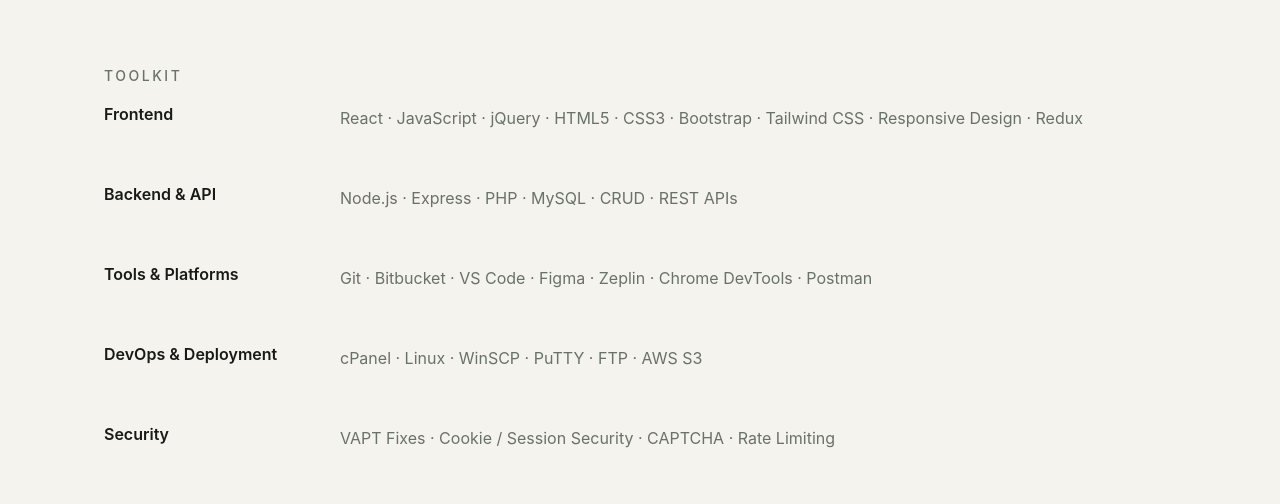
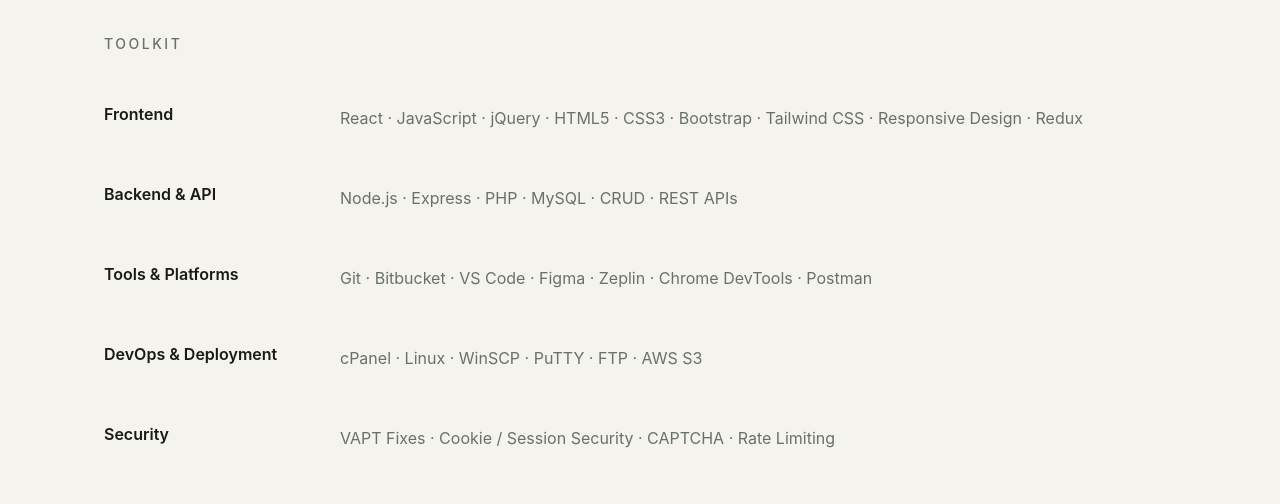
Before and after one commit to Akshatakdm/ak-portfolio, a React (Vite) app: page / in a window 1280 px wide. Shown: the part 2287-2791 px from the top of the page. Built offline with nearby package versions, Linux system fonts and the light colour scheme.

Commit message:
toolkit page fixation

```diff
--- a/src/components/Toolkit.tsx
+++ b/src/components/Toolkit.tsx
@@ -53,7 +53,7 @@
       id="toolkit"
       className="border-t border-[#171a17]/10 dark:border-[#f5f3ee]/10"
     >
-      <div className="mx-auto max-w-6xl px-6 py-24 md:px-10 md:py-32">
+      <div className="mx-auto max-w-6xl px-6 py-24 md:px-10 md:py-24">
 
         {/* Section Heading */}
         <p className="mb-4 text-sm font-medium uppercase tracking-[0.18em] text-[#687267] dark:text-[#a8aea5]">
@@ -61,7 +61,7 @@
         </p>
 
         {/* Toolkit Categories */}
-        <div className="space-y-12">
+        <div className="space-y-12 pt-8">
           {Object.entries(toolkit).map(([category, skills]) => (
             <div
               key={category}
```
